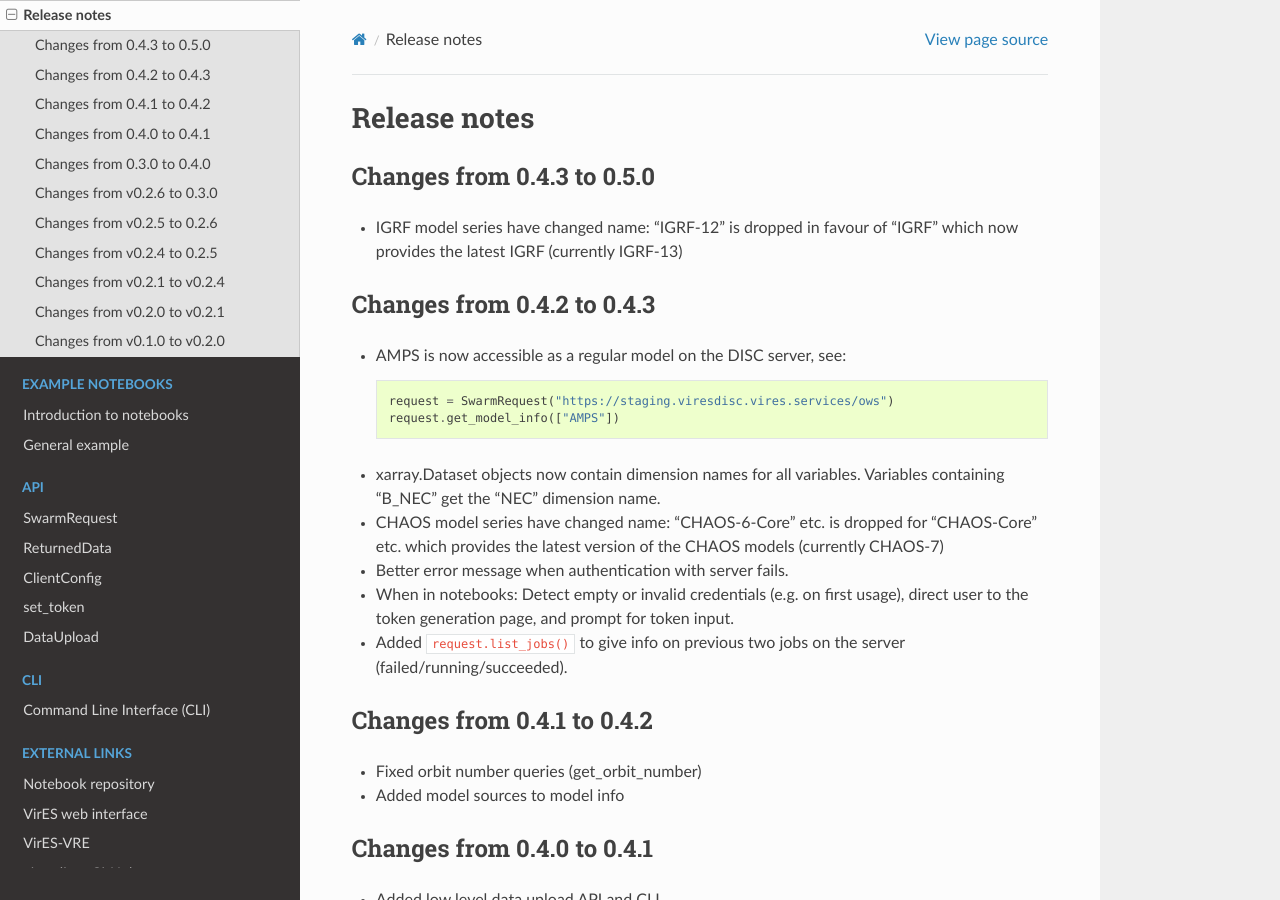
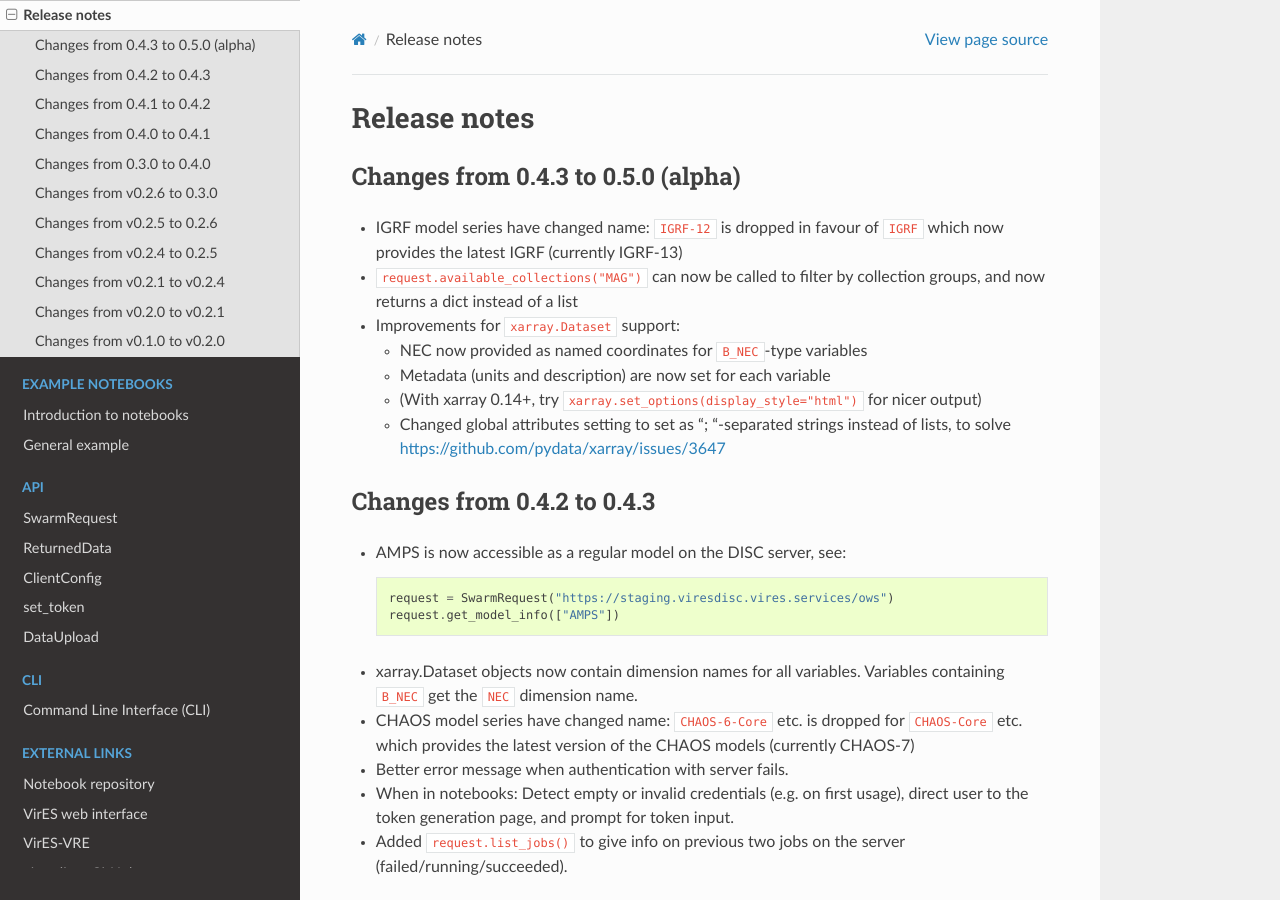
Before and after one commit to ESA-VirES/VirES-Python-Client, a Sphinx documentation site: the page built from docs/release_notes.rst, in a window 1280 px wide and 900 px high. Built offline with Sphinx 7.4.7 and the Read the Docs theme 2.0.0, drawn with Linux system fonts in a browser that asks for light colours; formulas are drawn with MathJax 3; pages that are not in the unit, such as notebooks, are missing from menus.

Commit message:
Update docs with release notes.

```diff
--- a/README.rst
+++ b/README.rst
@@ -45,11 +45,13 @@ Data and models are processed on demand on the server - a combination of measure
  # Set up connection with server
  request = SwarmRequest()
  # Set collection to use
+ # - See https://viresclient.readthedocs.io/en/latest/available_parameters.html
  request.set_collection("SW_OPER_MAGA_LR_1B")
  # Set mix of products to fetch:
  #  measurements (variables from the given collection)
  #  models (magnetic model predictions at spacecraft sampling points)
  #  auxiliaries (variables available with any collection)
+ # Optionally set a sampling rate different from the original data
  request.set_products(
      measurements=["F", "B_NEC"],
      models=["CHAOS-Core"],
@@ -57,6 +59,7 @@ Data and models are processed on demand on the server - a combination of measure
      sampling_step="PT10S"
  )
  # Fetch data from a given time interval
+ # - Specify times as ISO-8601 strings or Python datetime
  data = request.get_between(
      start_time="2014-01-01T00:00",
      end_time="2014-01-01T01:00"
@@ -64,7 +67,7 @@ Data and models are processed on demand on the server - a combination of measure
  # Load the data as an xarray.Dataset
  ds = data.as_xarray()
 
-.. code-block::
+::
 
  <xarray.Dataset>
  Dimensions:           (NEC: 3, Timestamp: 360)
--- a/docs/release_notes.rst
+++ b/docs/release_notes.rst
@@ -1,10 +1,17 @@
 Release notes
 =============
 
-Changes from 0.4.3 to 0.5.0
----------------------------
+Changes from 0.4.3 to 0.5.0 (alpha)
+-----------------------------------
 
-- IGRF model series have changed name: "IGRF-12" is dropped in favour of "IGRF" which now provides the latest IGRF (currently IGRF-13)
+- IGRF model series have changed name: ``IGRF-12`` is dropped in favour of ``IGRF`` which now provides the latest IGRF (currently IGRF-13)
+- ``request.available_collections("MAG")`` can now be called to filter by collection groups, and now returns a dict instead of a list
+- Improvements for ``xarray.Dataset`` support:
+
+  - NEC now provided as named coordinates for ``B_NEC``-type variables
+  - Metadata (units and description) are now set for each variable
+  - (With xarray 0.14+, try ``xarray.set_options(display_style="html")`` for nicer output)
+  - Changed global attributes setting to set as "; "-separated strings instead of lists, to solve https://github.com/pydata/xarray/issues/3647
 
 Changes from 0.4.2 to 0.4.3
 ---------------------------
@@ -14,8 +21,8 @@ Changes from 0.4.2 to 0.4.3
     request = SwarmRequest("https://staging.viresdisc.vires.services/ows")
     request.get_model_info(["AMPS"])
 
-- xarray.Dataset objects now contain dimension names for all variables. Variables containing "B_NEC" get the "NEC" dimension name.
-- CHAOS model series have changed name: "CHAOS-6-Core" etc. is dropped for "CHAOS-Core" etc. which provides the latest version of the CHAOS models (currently CHAOS-7)
+- xarray.Dataset objects now contain dimension names for all variables. Variables containing ``B_NEC`` get the ``NEC`` dimension name.
+- CHAOS model series have changed name: ``CHAOS-6-Core`` etc. is dropped for ``CHAOS-Core`` etc. which provides the latest version of the CHAOS models (currently CHAOS-7)
 - Better error message when authentication with server fails.
 - When in notebooks: Detect empty or invalid credentials (e.g. on first usage), direct user to the token generation page, and prompt for token input.
 - Added ``request.list_jobs()`` to give info on previous two jobs on the server (failed/running/succeeded).
```
Also changed, not shown: docs/conf.py (+5 -4 lines).
